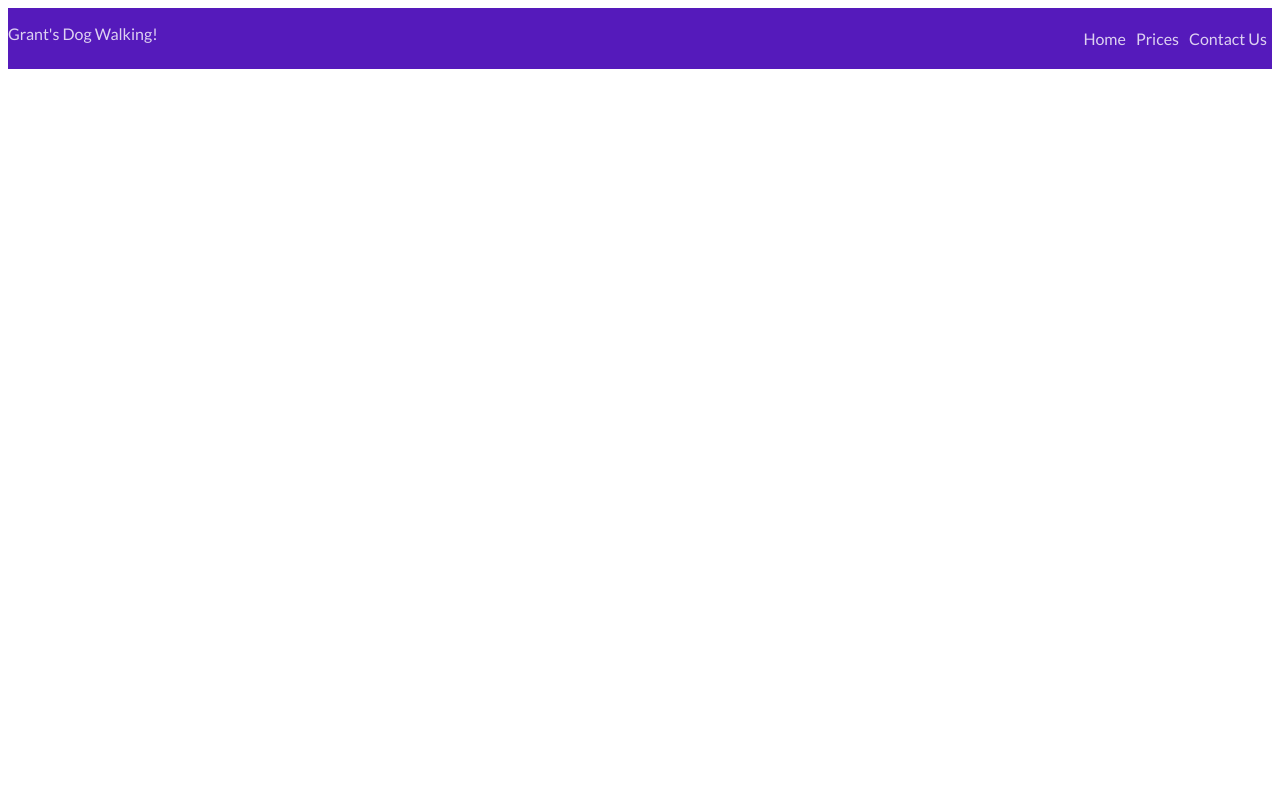
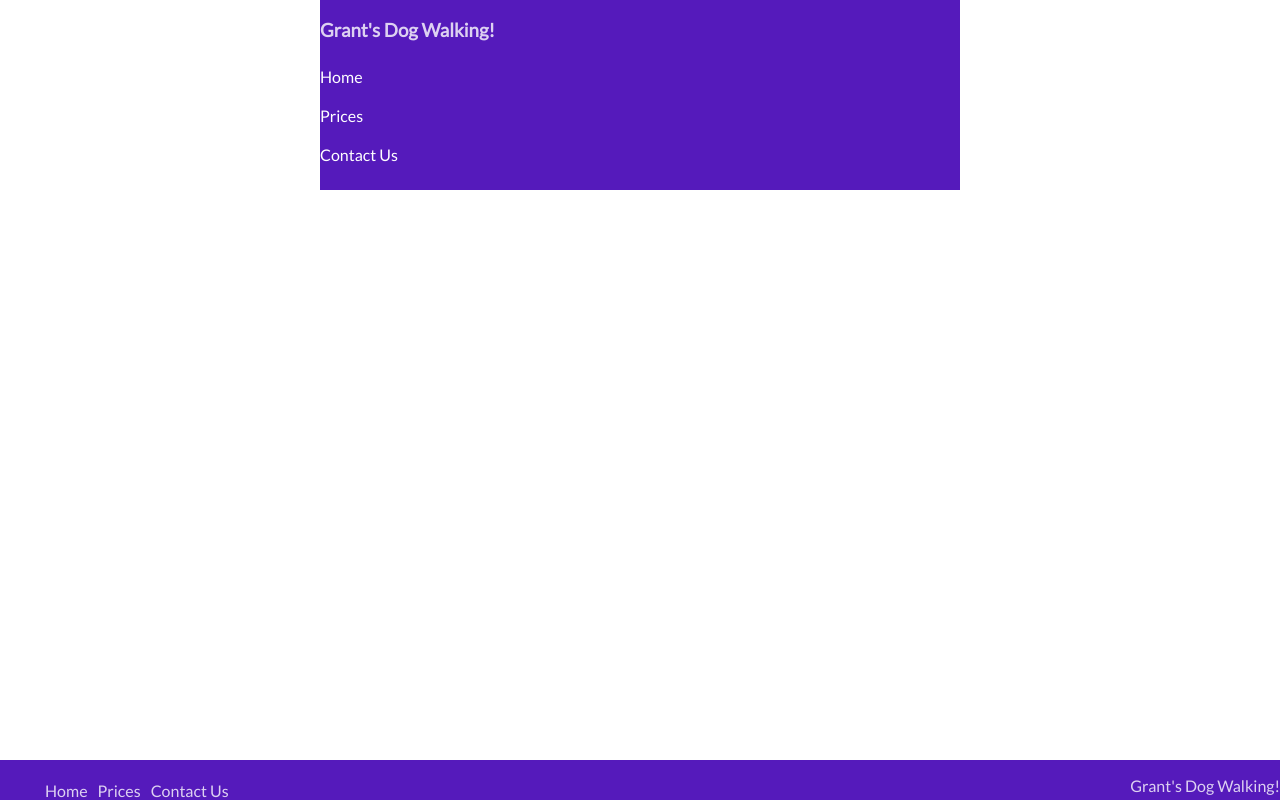
Before and after one commit to jeDevine/Grants_dog_walking_ex, a plain HTML site: page index.html in a window 1280 px wide. Drawn offline with Linux system fonts and the light colour scheme.

Commit message:
with the media querry

```diff
--- a/index.html
+++ b/index.html
@@ -10,6 +10,7 @@
 <link rel="stylesheet" href="styles.css">
 </head>
 <body>
+  <nav class="navBar">
     <div class="container">
       <p class="grant">Grant's Dog Walking!</p>
       <ul class="nav">
@@ -18,5 +19,15 @@
         <li class="list">Contact Us</li>
       </ul>
     </div>
+  </nav>
+
+  <div class="content">
+    <h3>Grant's Dog Walking!</h3>
+    <ul class="topNav">
+      <li class="topList"><a class="topList" href="">Home</a></li>
+      <li class="topList"><a class="topList" href="">Prices</a></li>
+      <li class="topList"><a class="topList" href="">Contact Us</a></li>
+    </ul>
+  </div>
 </body>
 </html>
--- a/styles.css
+++ b/styles.css
@@ -1,12 +1,22 @@
 body{
     font-family: 'Lato', sans-serif;
-    color: rgba(255,255,255,0.8)
+    margin: 0%;
+    padding: 0%;
   }
+
+  .navBar{
+    color: rgba(255,255,255,0.8);
+  }
+
+
 
   .container{
     display: flex;
     background-color: #551ABB;
     justify-content: space-between;
+    position: fixed;
+    top: 0%;
+    width: 100%;
   }
 
   .nav{
@@ -17,3 +27,39 @@ body{
   .list{
     padding: 5px;
   }
+
+  @media screen and (min-width: 768px) {
+    .container{
+      top: 95%;
+      bottom: 0%;
+      flex-direction: row-reverse;
+    }
+
+    h3{
+      margin-bottom: 0%;
+    }
+
+    .content{
+      display: flex;
+      background-color: #551ABB;
+      flex-direction: column;
+      color: rgba(255,255,255,0.8);
+      justify-content: flex-start;
+      position: relative;
+      left: 25%;
+      width: 50%;
+      height: 60%;
+    }
+
+    .topNav{
+      padding: 0%;
+      justify-content: space-around;
+    }
+
+    .topList{
+      text-decoration: none;
+      list-style-type: none;
+      color: white;
+      padding-block: 10px;
+    }
+  }
```
